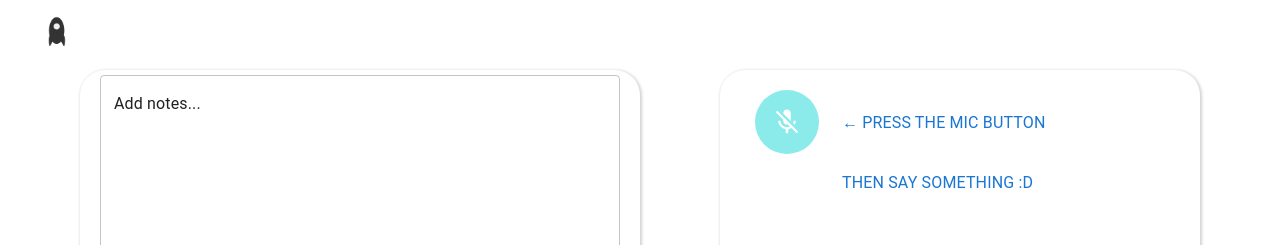
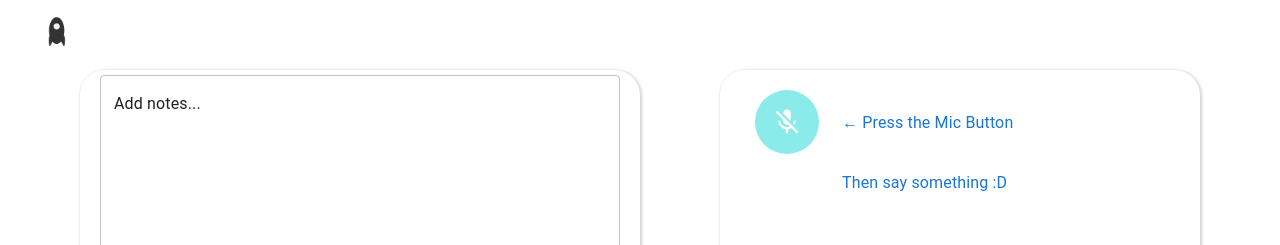
Before and after one commit to assembo/note-taker, a React (Create React App) app: page / in a window 1280 px wide. Shown: the top 245 px of the page. Built offline with nearby package versions, Linux system fonts and the light colour scheme.

Commit message:
fixed capitalization issue as well

```diff
--- a/src/Transcripts/Transcripts.css
+++ b/src/Transcripts/Transcripts.css
@@ -1,5 +1,5 @@
 .assembo-transcript__typograph {
   overflow: hidden;
   text-align: left;
-  text-transform: none;
+  text-transform: none !important;
 };
--- a/src/Transcripts/Transcripts.js
+++ b/src/Transcripts/Transcripts.js
@@ -3,10 +3,11 @@ import { Box, Button, Typography, Popper} from '@mui/material';
 import MicIcon from '@mui/icons-material/Mic';
 import MicOffIcon from '@mui/icons-material/MicOff';
 import { ASSEMBO_COLORS, ASSEMBO_NOTE_TAKER_COMMANDS } from "../constants";
-import { preprocessText, stripWhiteSpaceAddDash } from "./helpers";
+import { preprocessText, stripWhiteSpaceAddDash, stripWhiteSpace } from "./helpers";
 import axios from "axios";
 import CircularProgress from '@mui/material/CircularProgress';
 import { TRANSCRIPT_SUMMARIZATION_WORD_COUNT } from "./constants";
+import "./Transcripts.css";
 
 class Transcripts extends React.Component {
   constructor(props) {
@@ -25,7 +26,7 @@ class Transcripts extends React.Component {
       popoverText: "",
       loading: false
     };
-    window.axios = axios;
+    window.transcripts = this;
   }
 
   componentDidMount() {
@@ -183,6 +184,13 @@ class Transcripts extends React.Component {
   };
 
   render() {
+    // process interim result from webspeechkit
+    const rawInterimText = this.state.interimBox ? this.state.interimBox : "";
+    const interimText = stripWhiteSpace(rawInterimText);
+    const finalInterimText = interimText.length ?
+      `${interimText[0].toUpperCase()}${interimText.substring(1)}` :
+      "";
+
     //Setting up the elements for the popup element for transcripts
     let openingPopup =Boolean(this.state.anchorEl)
     let id =openingPopup ? 'simple-popover' : undefined
@@ -201,6 +209,8 @@ class Transcripts extends React.Component {
           }}
         >
           <Button
+            id="transcript__mic-toggle-button"
+            className="transcript__mic-toggle"
             variant="contained"
             style={{
               borderRadius: 45,
@@ -232,16 +242,15 @@ class Transcripts extends React.Component {
             <Box display={"flex"} marginBottom={3}>
               <Box flex={1}>
                 <Button onClick={()=>{}}>
-                <Typography style={{
-                  overflow: "hidden",
-                  textAlign: "left"
-                  }} >{this.state.interimBox}</Typography>
+                  <Typography className="assembo-transcript__typograph">{`${finalInterimText}`}</Typography>
                 </Button>
               </Box>
             </Box>
           }
           {
             this.state.transcripts.map((message, index) => {
+              let text = stripWhiteSpace(message.text);
+              const messageText = `${text[0].toUpperCase()}${text.substring(1)}`;
               return (
                 <>
                 <div>
@@ -258,7 +267,7 @@ class Transcripts extends React.Component {
                           ){
                             // check if message should be added directly
                             if (message.addDirectly) {
-                              this.props.addNotes(stripWhiteSpaceAddDash(message.text));
+                              this.props.addNotes(stripWhiteSpaceAddDash(messageText));
                               this.clearTranscripts();
                               // clear all messages
                             } else {
@@ -291,11 +300,7 @@ class Transcripts extends React.Component {
                           }
 
                         }}>
-                      <Typography
-                        style={{
-                          overflow:"hidden",
-                          textAlign: "left"
-                        }} >{message.text}</Typography>
+                      <Typography className="assembo-transcript__typograph">{messageText}</Typography>
                       </Button>
                     </Box>
                   </Box>
@@ -328,7 +333,7 @@ class Transcripts extends React.Component {
                     }
                     }
                   >
-                    <Typography  sx={{ p:2 }}>{this.state.popoverText}</Typography>
+                    <Typography className="assembo-transcript__typograph" sx={{ p:2 }}>{this.state.popoverText}</Typography>
                   </Button>
                 }
               </Box>
--- a/src/Transcripts/helpers.js
+++ b/src/Transcripts/helpers.js
@@ -62,6 +62,5 @@ export const stripWhiteSpaceAddDash = (rawText) => {
  */
  export const stripWhiteSpace = (rawText) => {
   const stripped = rawText.trim();
-  console.log("stripped", stripped);
   return stripped
 }
```
